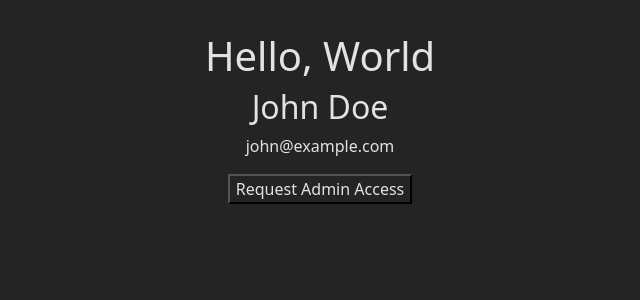
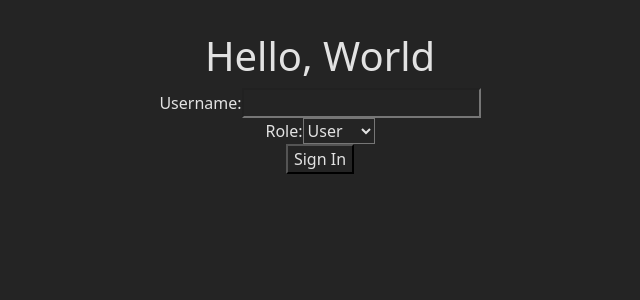
Before and after one commit to salino3/exercises-2026-react-typescript-01, a React (Vite) app: page / in a window 1280 px wide. Shown: the top 300 px of the page, without its empty margins (320-960 px from the left). Built offline with nearby package versions, Linux system fonts and the light colour scheme.

Commit message:
login component

```diff
--- a/src/App.tsx
+++ b/src/App.tsx
@@ -5,10 +5,14 @@ import { UserProfile } from "./components/user-profile/user-profile.component";
 import { ListProducts } from "./components/list-products/list-products.component";
 import { TaskManager } from "./components/tasks/tasks.component";
 import { SimpleCounter } from "./components/counter-exercise/counter-exercise.component";
+import { UserProfile02 } from "./components/user-profile-02/user-profile-02.component";
+import { LoginForm } from "./components/login-form/login-form.component";
 import "./App.scss";
-import { UserProfile02 } from "./components/user-profile-02/user-profile-02.component";
 
 function App() {
+  function onLogin(username: string, role: string) {
+    console.log("onLogin: ", username, role);
+  }
   return (
     <div className="main">
       <Greeting name="" />
@@ -17,7 +21,8 @@ function App() {
       {/* <ListProducts /> */}
       {/* <TaskManager /> */}
       {/* <SimpleCounter /> */}
-      <UserProfile02 />
+      {/* <UserProfile02 /> */}
+      <LoginForm onLogin={onLogin} />
       {/* <details open>
         <summary>Exercise 01 TS</summary>
         <PostManager />
--- /dev/null
+++ b/src/components/login-form/login-form.component.tsx
@@ -0,0 +1,55 @@
+import React, { useState } from "react";
+
+interface LoginFormProps {
+  onLogin: (username: string, role: string) => void;
+}
+
+export const LoginForm: React.FC<LoginFormProps> = ({ onLogin }) => {
+  const [username, setUsername] = useState("");
+  const [role, setRole] = useState("user");
+  const [error, setError] = useState("");
+
+  const handleSubmit = (e: React.FormEvent) => {
+    e.preventDefault();
+    if (username.length < 3) {
+      setError("Username too short");
+      return;
+    }
+    setError("");
+    onLogin(username, role);
+  };
+
+  return (
+    <form onSubmit={handleSubmit} aria-label="login-form">
+      {error && (
+        <p role="alert" style={{ color: "red" }}>
+          {error}
+        </p>
+      )}
+
+      <div>
+        <label htmlFor="username">Username:</label>
+        <input
+          id="username"
+          type="text"
+          value={username}
+          onChange={(e) => setUsername(e.target.value)}
+        />
+      </div>
+
+      <div>
+        <label htmlFor="role">Role:</label>
+        <select
+          id="role"
+          value={role}
+          onChange={(e) => setRole(e.target.value)}
+        >
+          <option value="user">User</option>
+          <option value="admin">Admin</option>
+        </select>
+      </div>
+
+      <button type="submit">Sign In</button>
+    </form>
+  );
+};
```
